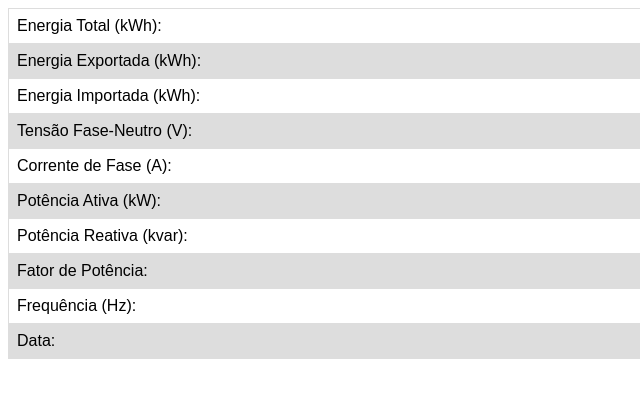
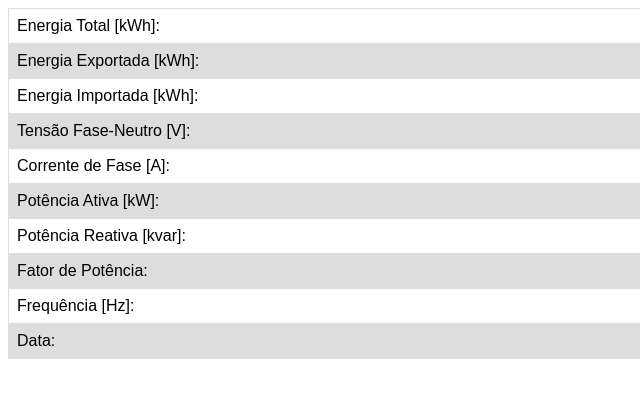
Before and after one commit to sgrinevicius/Site-dev, a plain HTML site: page index.html in a window 1280 px wide. Shown: the full height of the page, 0-640 px from the left. Drawn offline with Linux system fonts and the light colour scheme; no server answers.

Commit message:
Update index.html

```diff
--- a/index.html
+++ b/index.html
@@ -55,15 +55,15 @@ setInterval(function()
 </div>
 
 <table >
-	<tr><td width="20%"><div>Energia Total (kWh): <span id="total_kwh"></span></div></td></tr>
-	<tr><td width="20%"><div>Energia Exportada (kWh): <span id="export_kwh"></span></div></td></tr>
-	<tr><td width="20%"><div>Energia Importada (kWh): <span id="import_kwh"></span></div></td></tr>
-	<tr><td width="20%"><div>Tensão Fase-Neutro (V): <span id="voltage"></span></div></td></tr>
-	<tr><td width="20%"><div>Corrente de Fase (A): <span id="current"></span></div></td></tr>
-	<tr><td width="20%"><div>Potência Ativa (kW): <span id="a_power"></span></div></td></tr>
-	<tr><td width="20%"><div>Potência Reativa (kvar): <span id="r_power"></span></div></td></tr>
+	<tr><td width="20%"><div>Energia Total [kWh]: <span id="total_kwh"></span></div></td></tr>
+	<tr><td width="20%"><div>Energia Exportada [kWh]: <span id="export_kwh"></span></div></td></tr>
+	<tr><td width="20%"><div>Energia Importada [kWh]: <span id="import_kwh"></span></div></td></tr>
+	<tr><td width="20%"><div>Tensão Fase-Neutro [V]: <span id="voltage"></span></div></td></tr>
+	<tr><td width="20%"><div>Corrente de Fase [A]: <span id="current"></span></div></td></tr>
+	<tr><td width="20%"><div>Potência Ativa [kW]: <span id="a_power"></span></div></td></tr>
+	<tr><td width="20%"><div>Potência Reativa [kvar]: <span id="r_power"></span></div></td></tr>
 	<tr><td width="20%"><div>Fator de Potência: <span id="p_factor"></span></div></td></tr>
-	<tr><td width="20%"><div>Frequência (Hz): <span id="frequency"></span></div></td></tr>
+	<tr><td width="20%"><div>Frequência [Hz]: <span id="frequency"></span></div></td></tr>
 	<tr><td width="20%"><div>Data:<span id="dtime"></span></div></td></tr>
 
 </table>
```
